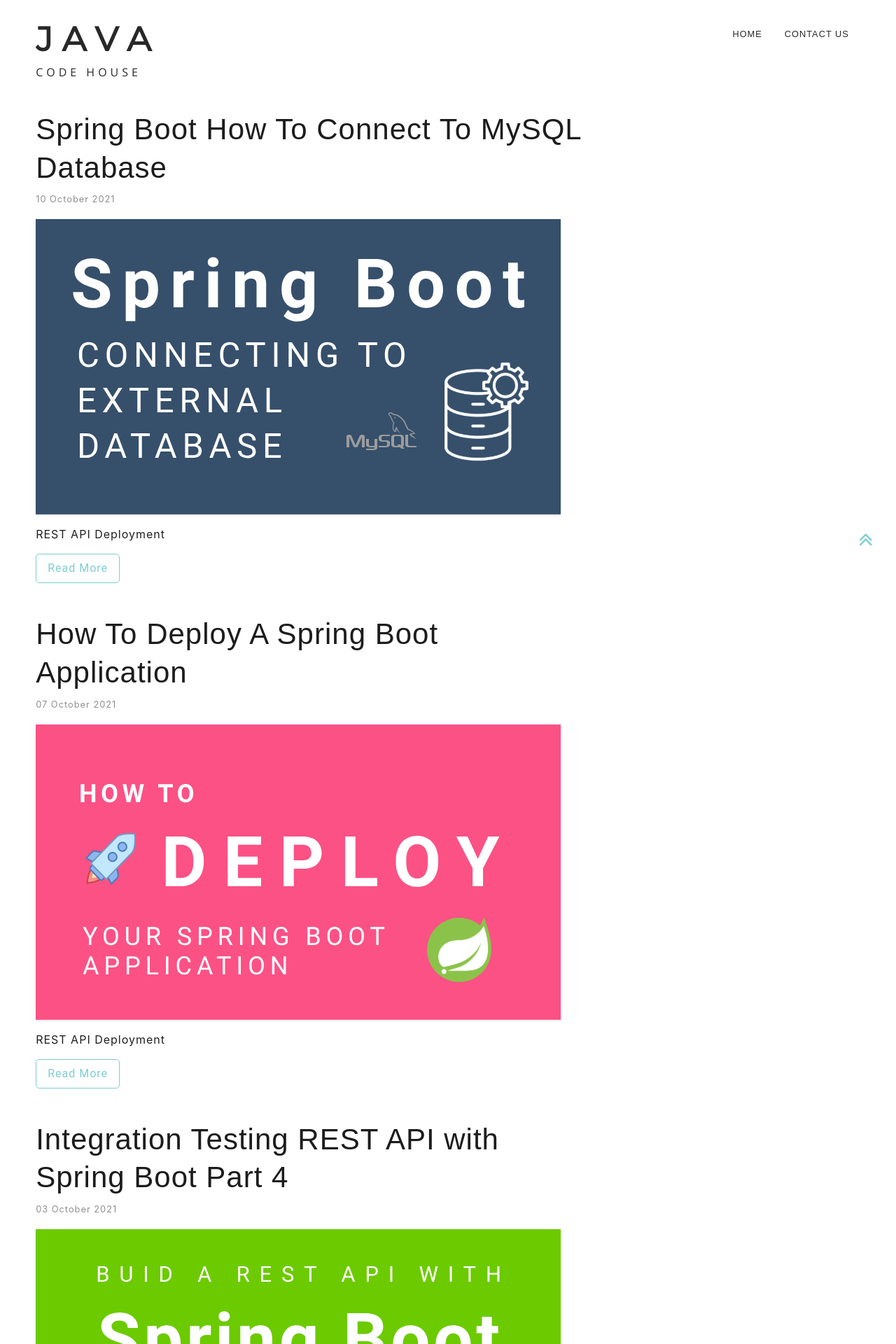
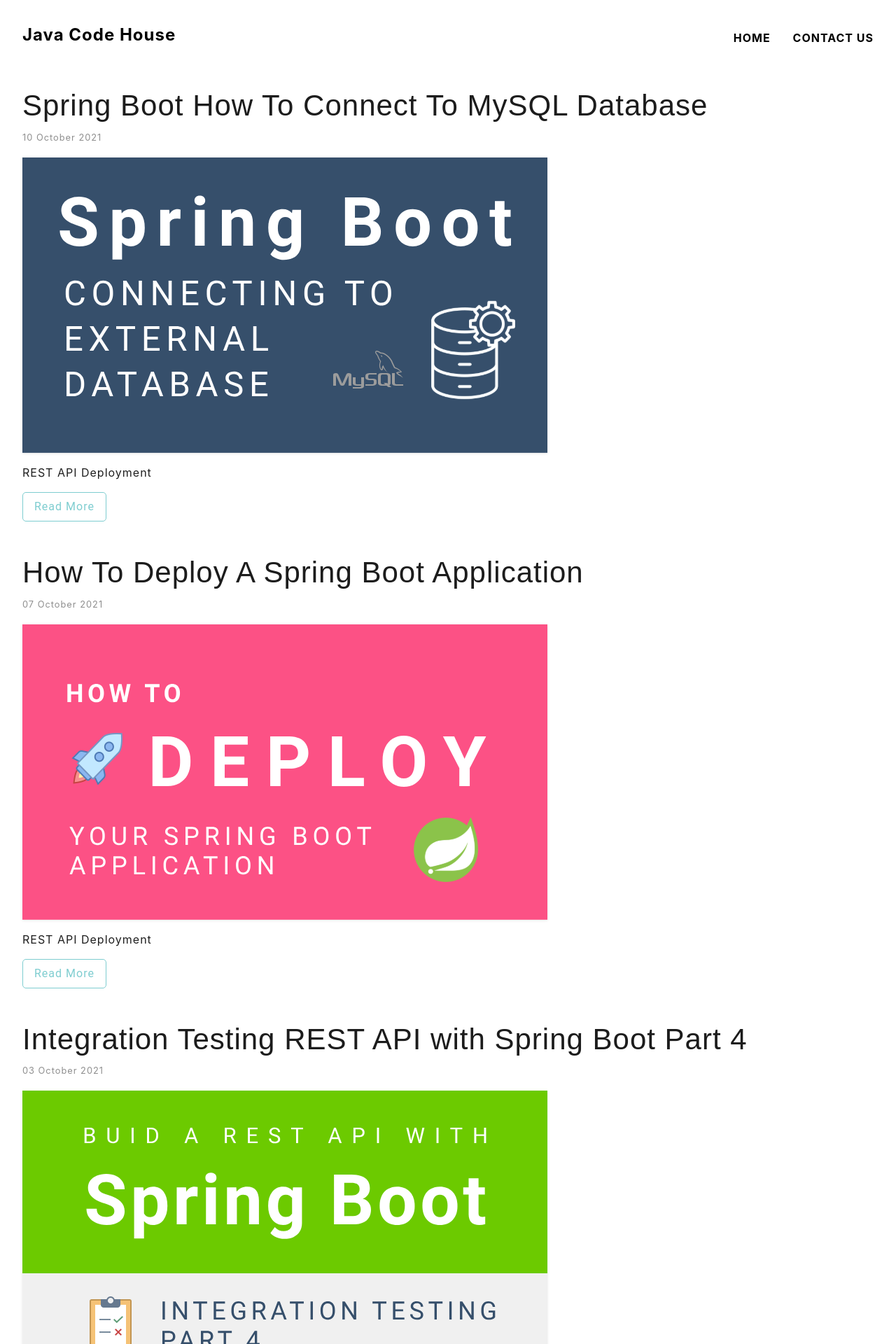
Before and after one commit to DiliniRajapaksha/DeveloperJournal, a Jekyll site: the page built from index.html, in a window 1280 px wide. Shown: the top 1920 px of the page at 70% size. Built offline with Jekyll 4.4.1, drawn with Linux system fonts in a browser that asks for light colours; nearby versions of some CDN libraries.

Commit message:
update layout

```diff
--- a/_includes/header.html
+++ b/_includes/header.html
@@ -1,25 +1,16 @@
-<div class="nav-bar">
-	<div id="logo" class="logo">
-		<a class="brand" href="{{"/index.html" | prepend: site.baseurl}}">
-			<p class="brand-lg">JAVA</p>
-			<p class="brand-sm">CODE HOUSE</p>
-		</a>
-	</div>
-
-	<ul class="nav-items">
-		<li class="nav-item"><a href="{{"/index.html" | prepend: site.baseurl}}">HOME</a></li>
-		<li class="nav-item"><a href="{{"/contact" | prepend: site.baseurl}}" target="_blank">CONTACT US</a></li>
-	</ul>
-
-	<ul class="nav-btn">
-		<li></li>
-		<li></li>
-		<li></li>
-	</ul>
-</div>
-
-<!-- mobile toggle -->
-<ul class="nav-verticle">
-	<li class="nav-item"><a href="{{"/index.html" | prepend: site.baseurl}}">HOME</a></li>
-	<li class="nav-item"><a href="{{"/contact" | prepend: site.baseurl}}" target="_blank">CONTACT US</a></li>
-</ul>
+<nav class="nav">
+    <input type="checkbox" id="nav__checkbox" class="nav__checkbox">
+    <label for="nav__checkbox" class="nav__toggle">
+      <svg class="menu" viewBox="0 0 448 512" width="100" title="bars">
+        <path d="M16 132h416c8.837 0 16-7.163 16-16V76c0-8.837-7.163-16-16-16H16C7.163 60 0 67.163 0 76v40c0 8.837 7.163 16 16 16zm0 160h416c8.837 0 16-7.163 16-16v-40c0-8.837-7.163-16-16-16H16c-8.837 0-16 7.163-16 16v40c0 8.837 7.163 16 16 16zm0 160h416c8.837 0 16-7.163 16-16v-40c0-8.837-7.163-16-16-16H16c-8.837 0-16 7.163-16 16v40c0 8.837 7.163 16 16 16z" />
+      </svg>
+      <svg class="close" viewBox="0 0 384 512" width="100" title="times">
+        <path d="M242.72 256l100.07-100.07c12.28-12.28 12.28-32.19 0-44.48l-22.24-22.24c-12.28-12.28-32.19-12.28-44.48 0L176 189.28 75.93 89.21c-12.28-12.28-32.19-12.28-44.48 0L9.21 111.45c-12.28 12.28-12.28 32.19 0 44.48L109.28 256 9.21 356.07c-12.28 12.28-12.28 32.19 0 44.48l22.24 22.24c12.28 12.28 32.2 12.28 44.48 0L176 322.72l100.07 100.07c12.28 12.28 32.2 12.28 44.48 0l22.24-22.24c12.28-12.28 12.28-32.19 0-44.48L242.72 256z" />
+      </svg>
+    </label>
+    <ul class="nav__menu">
+      <li><a href="{{"/index.html" | prepend: site.baseurl}}">Java Code House</a></li>
+      <li><a href="{{"/index.html" | prepend: site.baseurl}}">HOME</a></li>
+      <li><a href="{{"/contact" | prepend: site.baseurl}}" target="_blank">CONTACT US</a></li>
+    </ul>
+  </nav>
--- /dev/null
+++ b/_layouts/cover.html
@@ -0,0 +1,24 @@
+<!DOCTYPE html>
+<html>
+
+  {% include head.html %}
+
+  <body>
+    <!-- Google Tag Manager (noscript) -->
+    <noscript><iframe src="https://www.googletagmanager.com/ns.html?id=GTM-WLH5S8S"
+    height="0" width="0" style="display:none;visibility:hidden"></iframe></noscript>
+    <!-- End Google Tag Manager (noscript) -->
+
+    <div class="container">
+
+      {% include header.html %}
+
+      <!-- {% include back-to-top.html %} -->
+
+      <div class="content">
+        {{content}}
+      </div>
+    </div>
+    {% include footer.html %}
+  </body>
+</html>
--- a/_layouts/default.html
+++ b/_layouts/default.html
@@ -13,21 +13,27 @@
 
       {% include header.html %}
 
-      {% include back-to-top.html %}
+      <!-- {% include back-to-top.html %} -->
+
+      <div class="content">
 
       <main>
         {{content}}
       </main>
 
-      <aside>
-        <!-- Ezoic - sidebar-floating - sidebar_floating_1 -->
-          <div id="ezoic-pub-ad-placeholder-105"> </div>
-        <!-- End Ezoic - sidebar-floating - sidebar_floating_1 -->
-      </aside>
 
-      {% include footer.html %}
+      {% if page.aside %}
+        <aside>
+          <!-- Ezoic - sidebar-floating - sidebar_floating_1 -->
+            <div id="ezoic-pub-ad-placeholder-105"> </div>
+          <!-- End Ezoic - sidebar-floating - sidebar_floating_1 -->
+        </aside>
+      {% endif %}
 
+      </div>
     </div>
+
+    {% include footer.html %}
 
     <script src="https://use.typekit.net/cng0pjz.js"></script>
     <script>try{Typekit.load({ async: true });}catch(e){}</script>
--- a/_layouts/post.html
+++ b/_layouts/post.html
@@ -1,5 +1,6 @@
 ---
 layout: default
+aside: true
 ---
 <article class="post" markdown="1" itemscope itemtype="http://schema.org/BlogPosting">
 
--- a/css/layout1.scss
+++ b/css/layout1.scss
@@ -77,6 +77,11 @@
 	font-style: normal;
 	background-color: #FFFFFF;
 }
+body{
+	display: grid;
+	grid-template-columns: 1fr;
+	grid-auto-rows: 1fr 4em; /*container and footer*/
+}
 img{
 	width: 100%;
 }
@@ -104,9 +109,9 @@
   border: 5px solid var(--brand-color);
 }
 
-/*ul, ol{
-	line-height: 2.5em;
-}*/
+ul{
+	margin: 0px;
+}
 
 li{
 	margin-bottom: 1em;
@@ -118,12 +123,17 @@
 
 .container{
 	display: grid;
-	height: 100%;
-	grid: "header header" auto
-		  "main aside" 1fr
-		  "footer footer" 4em
-		  / 4fr minmax(350px, 1fr);
-	grid-gap: 2em;
+	grid: "header" auto
+	  "content" 1fr
+	  / 1fr;
+	max-width: 1500px;
+	justify-self: center;
+	margin-right: 2rem;
+	margin-left: 2rem;
+	margin-bottom: 4em;
+}
+
+.content{
 
 }
 
@@ -154,12 +164,6 @@
 }
 
 @media only screen and (max-width : 960px) {
-	.container{
-		display: grid;
-		grid: "header" auto
-			  "main" 1fr
-			  "footer" 3em;
-	}
 	.col-container{
 		display: grid;
 		grid: "col-1" auto
@@ -168,125 +172,131 @@
 	}
 
 }
-.nav-verticle{
-	display: none;
-	z-index: 100;
-	flex-direction: column;
-	align-items: flex-start;
-	position: fixed;
-	right: 0;
-	top: 50px;
-	background-color: #ececec;
 
+/*Navigation*/
+
+
+/*   color variables */
+$clr-primary: #0e48fe;
+$clr-primary-hover: #29e6a7;
+$clr-primary-dark: #039d69;
+$clr-gray100: #f9fbff;
+$clr-gray150: #f4f6fb;
+$clr-gray200: #eef1f6;
+$clr-gray300: #e1e5ee;
+$clr-gray400: #767b91;
+$clr-gray500: #4f546c;
+$clr-gray600: #2a324b;
+$clr-gray700: #161d34;
+
+/*   border radius */
+$radius: 0.2rem;
+
+*,
+*::before,
+*::after {
+  box-sizing: border-box;
+  margin: 0;
+  padding: 0;
 }
 
-.nav-verticle .nav-item{
-  width: 100%;
+.nav {
+
+	margin-bottom: 2em;
+	margin-top: 2em;
+
+  &__toggle {
+    position: absolute;
+    cursor: pointer;
+    margin: 0rem 1rem;
+    right: 0;
+    top: 2rem;
+
+    svg {
+      width: 1.5rem;
+      fill: $clr-gray600;
+    }
+
+    .close {
+      display: none;
+    }
+
+    .menu {
+      margin-top: 0.2rem;
+    }
+  }
+
+  &__checkbox {
+    display: none;
+  }
+
+  &__menu {
+    display: flex;
+    flex-direction: column;
+    gap: 2rem;
+    align-items: center;
+
+    li {
+		list-style: none;
+		display: none;
+		font-size: 1rem;
+		font-weight: bold;
+
+      &:first-child {
+        margin-right: auto;
+        display: block;
+        font-size: 1.5rem;
+        font-weight: bold;
+      }
+    }
+
+    a, a:visited {
+      text-decoration: none;
+      color: #000000;
+    }
+
+    svg {
+      width: 1.5rem;
+      fill: $clr-gray600;
+    }
+  }
 }
 
-.nav-bar{
-	grid-area: header;
-	padding: 0 4vw;
-	display: flex;
-	justify-content: space-between;
-	align-items: center;
+// Toggle the hamburger menu in mobile view
+#nav__checkbox:checked ~ ul.nav__menu li {
+  display: block;
 }
 
-.logo{
-	margin-top:2em;
+//Change from menu to close icon on tap
+#nav__checkbox:checked ~ label.nav__toggle .close {
+  display: block;
 }
 
-.brand{
-	color: var(--brand-color)!important;
-	line-height: 1;
+#nav__checkbox:checked ~ label.nav__toggle .menu {
+  display: none;
 }
 
-.brand:hover{
-	color: var(--brand-color);
-}
+// Desktop view
+@media only screen and (min-width: 560px) {
+  .nav {
+    &__toggle {
+      display: none;
+    }
 
-.brand-lg{
-	letter-spacing: 14px;
-	font-family: 'Montserrat', sans-serif;
-	font-size: 3rem;
-	font-weight: bold;
+    &__menu {
+      flex-direction: row;
 
-}
-
-.brand-sm{
-    letter-spacing: 5px;
-    font-family: Open Sans;
-    font-size: 1rem;
-}
-
-nav{
-	grid-area: nav;
-	place-self:end;
-	align-self: center;
-    display: flex;
-    justify-content: center;
+      li {
+        display: block;
+      }
+    }
+  }
 }
 
 
-nav > ul{
-	list-style: none;
-	padding: 0px;
-}
 
-.nav-item {
-	display: inline-block;
-	padding: 0em 1em;
-	text-decoration: none;
-	color: black;
-	font-family: var(--raleway-font);
+/*Navigation-end*/
 
-}
-
-.nav-item a{
-	font-size: 0.8rem;
-	font-weight: 300;
-	text-decoration: none;
-	color: var(--brand-color);
-	font-family: var(--raleway-font);
-}
-
-.nav-btn li{
-  width: 25px;
-  height: 1px;
-  background: gray;
-  margin: 6px;
-
-}
-.nav-btn{
-	height: 30px;
-    display: none;
-    list-style-type: none;
-    padding: 0.5rem;
-}
-
-.nav-bar #logo img{
-  align-self: flex-start;
-  max-height: 50px;
-  width: auto;
-}
-
-.nav-bar .nav-items{
-    display: flex;
-    width: 100%;
-    justify-content: flex-end;
-    align-items: center;
-}
-
-@media only screen and (max-width : 500px) {
-	.nav-btn{
-		display: block;
-
-	}
-
-	.nav-bar .nav-items{
-		display: none;
-	}
-}
 
 a:hover{
 	color: var(--turquoise);
@@ -325,7 +335,6 @@
 }
 
 main{
-	padding: 0 4vw;
 	grid-area: main;
 	display: grid;
 	grid: "article" "article-footer" / 1fr;
@@ -355,13 +364,13 @@
 }
 
 footer{
-	grid-area: footer;
 	color: #ffffff;
 	text-align: center;
 	background-color: var(--turquoise);
 	display: flex;
 	flex-direction: column;
     justify-content: center;
+
 }
 
 .shadow{
--- a/index.html
+++ b/index.html
@@ -1,30 +1,7 @@
 ---
-layout: default
+layout: cover
 title: Java Code House
-aside: true
 ---
-
-<!-- <ul class="post-list" itemscope="" itemtype="http://schema.org/CreativeWork">
-  {% for post in site.posts %}
-    <li class="post-excerpt">
-      <header class="mg-bt-1">
-        <h1 class="post-title" ><a href="{{ post.url | prepend: site.baseurl }}">{{ post.title }}</a></h1>
-        {% if post.last-updated %}
-          <time id="publish-date" datetime="{{ post.last-updated | date_to_xmlschema }}" itemprop="dateModified">{{ post.last-updated | date_to_long_string }}</time>
-        {% else %}
-          <time id="publish-date" datetime="{{ post.date | date_to_xmlschema }}" itemprop="datePublished">{{ post.date | date_to_long_string }}</time>
-        {% endif %}
-
-      </header>
-      <a href="{{post.url | prepend: site.baseurl}}" class="mg-bt-1">
-        {% assign image = post.cover-image %}
-        {% include image.html image=image styleClass="shadow post-thumb"%}
-      </a>
-      <div class="">{{post.description | markdownify }}</div>
-      <a href="{{post.url | prepend: site.baseurl}}" class="btn">Read More</a>
-    </li>
-  {% endfor %}
-</ul> -->
 
 <ul class="post-list" itemscope="" itemtype="http://schema.org/CreativeWork">
   {% assign posts = site.posts | sort: 'order' %}
```
